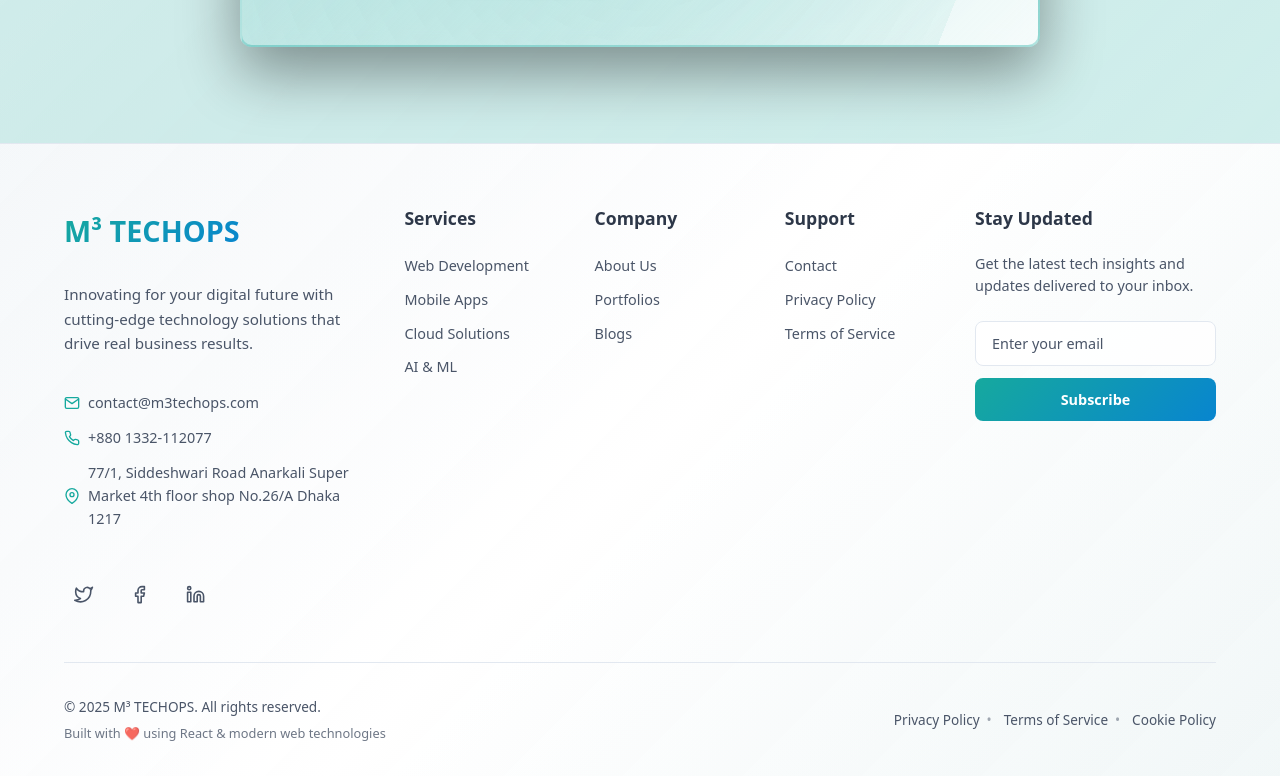
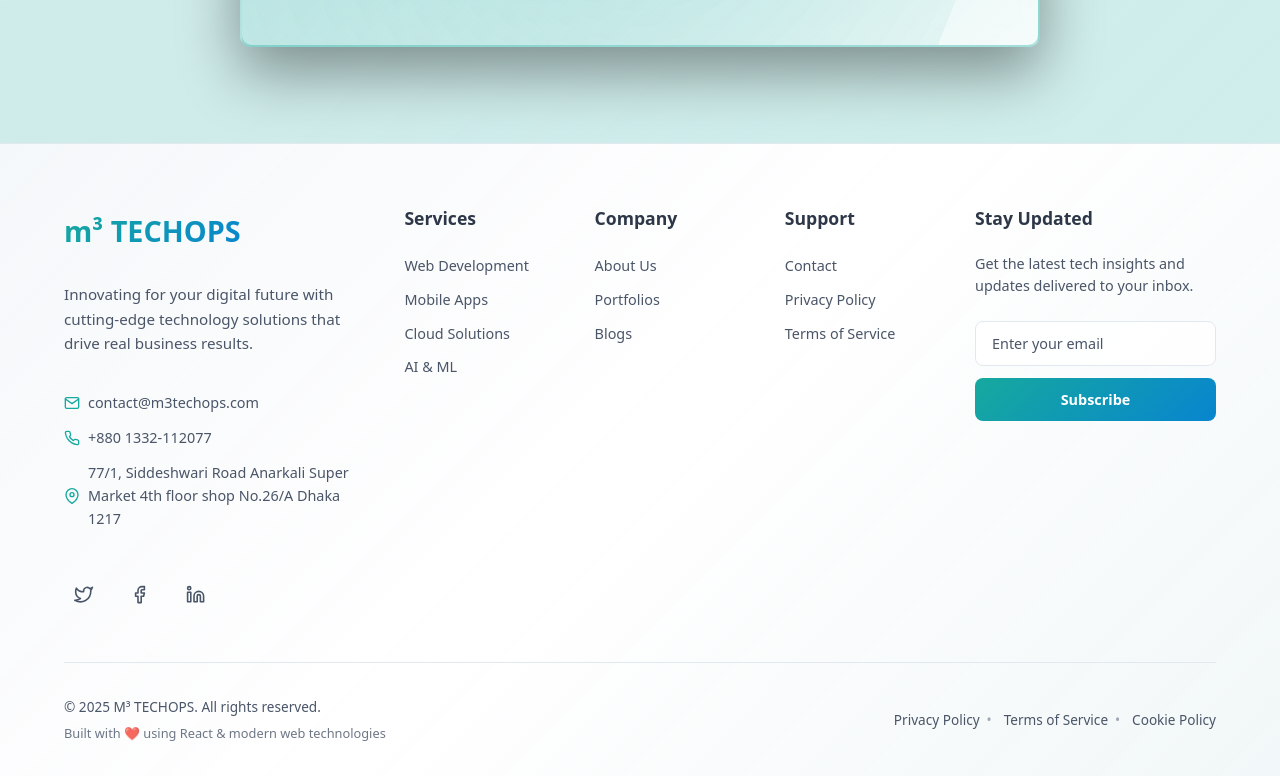
Before and after one commit to arnob-bro/m3techops-website, a React (Vite) app in the folder frontend/: page / in a window 1280 px wide. Shown: the part 3059-3835 px from the top of the page. Built offline with nearby package versions, Linux system fonts and the light colour scheme; no server answers.

Commit message:
changed M3 to m3

```diff
--- a/frontend/src/pages/AboutUs/AboutUs.jsx
+++ b/frontend/src/pages/AboutUs/AboutUs.jsx
@@ -255,7 +255,7 @@ const AboutUs = () => {
               viewport={{ once: true }}
             >
               <div className="section-header-AU">
-                <h2>Why Choose M³ TECHOPS?</h2>
+                <h2>Why Choose m³ TECHOPS?</h2>
                 <p>We combine technical expertise with business acumen to deliver solutions that not only work flawlessly but also drive real business results.</p>
               </div>
 
--- a/frontend/src/pages/ContactUs/ContactUs.jsx
+++ b/frontend/src/pages/ContactUs/ContactUs.jsx
@@ -87,7 +87,7 @@ const ContactUs = () => {
   const contactInfo = {
     address: "77/1, Siddeshwari Road, Anarkali Super Market, 4th floor shop No.26/A, Dhaka 1217",
     phone: "+8801332112077",
-    email: "info@m3techops.com",
+    email: "contact@m3techops.com",
     encodedAddress: encodeURIComponent("77/1, Siddeshwari Road, Anarkali Super Market, 4th floor shop No.26/A, Dhaka 1217"),
     mapUrl: "https://www.google.com/maps/embed?pb=!1m18!1m12!1m3!1d3650.598417814126!2d90.39931407485104!3d23.798506478632255!2m3!1f0!2f0!3f0!3m2!1i1024!2i768!4f13.1!3m3!1m2!1s0x3755c70c78f7e3a7%3A0xbd2b8e81b12f8b3e!2sSiddeshwari%20Road%2C%20Dhaka%201217!5e0!3m2!1sen!2sbd!4v1690000000000!5m2!1sen!2sbd"
   };
--- a/frontend/src/pages/Footer/Footer.jsx
+++ b/frontend/src/pages/Footer/Footer.jsx
@@ -78,7 +78,7 @@ const Footer = () => {
             viewport={{ once: true }}
           >
             <Link to="/" className="footer-logo">
-              <span className="footer-logo-text">M³ TECHOPS</span>
+              <span className="footer-logo-text">m³ TECHOPS</span>
             </Link>
             <p className="footer-tagline">
               Innovating for your digital future with cutting-edge technology solutions that drive real business results.
```
